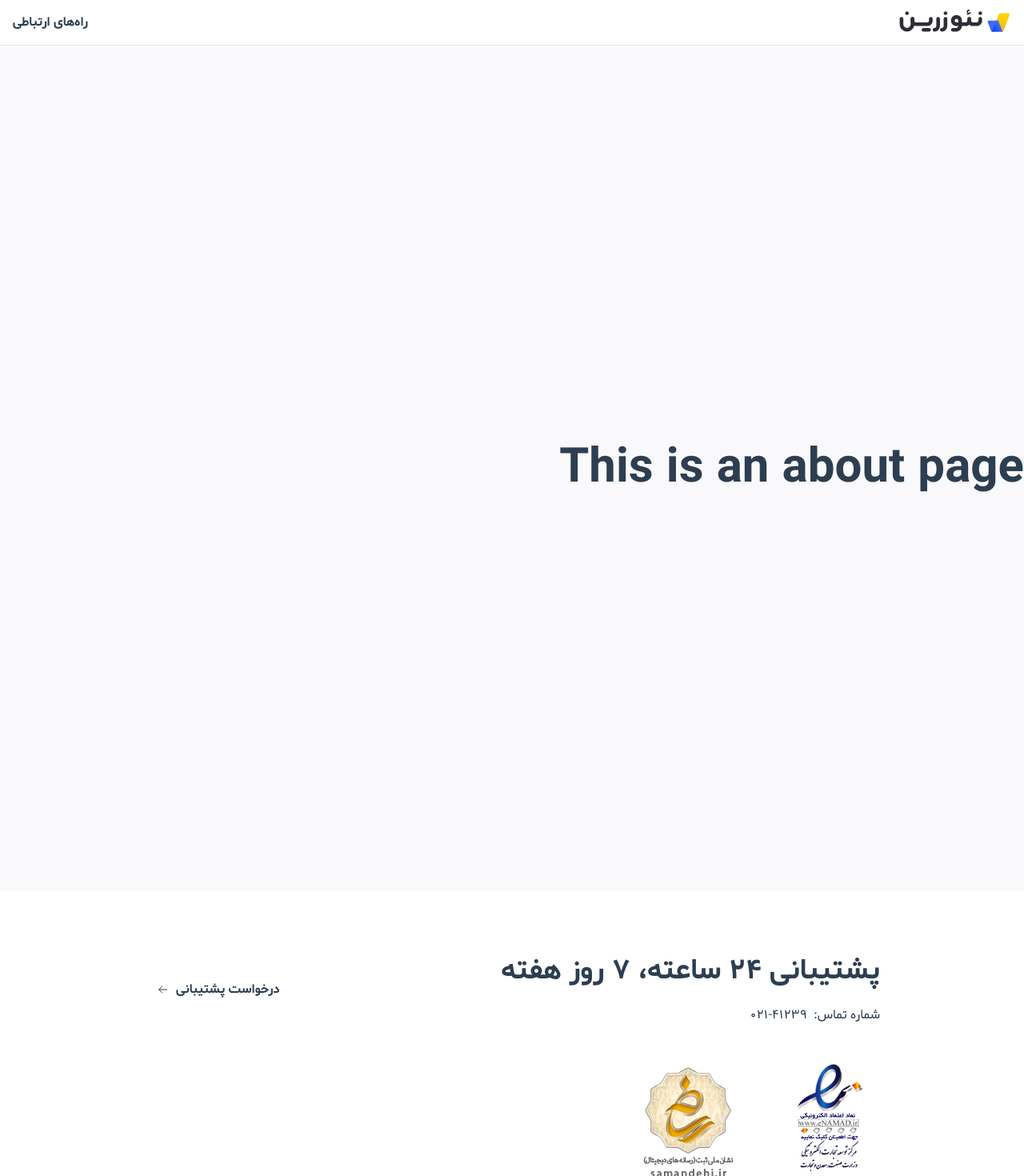
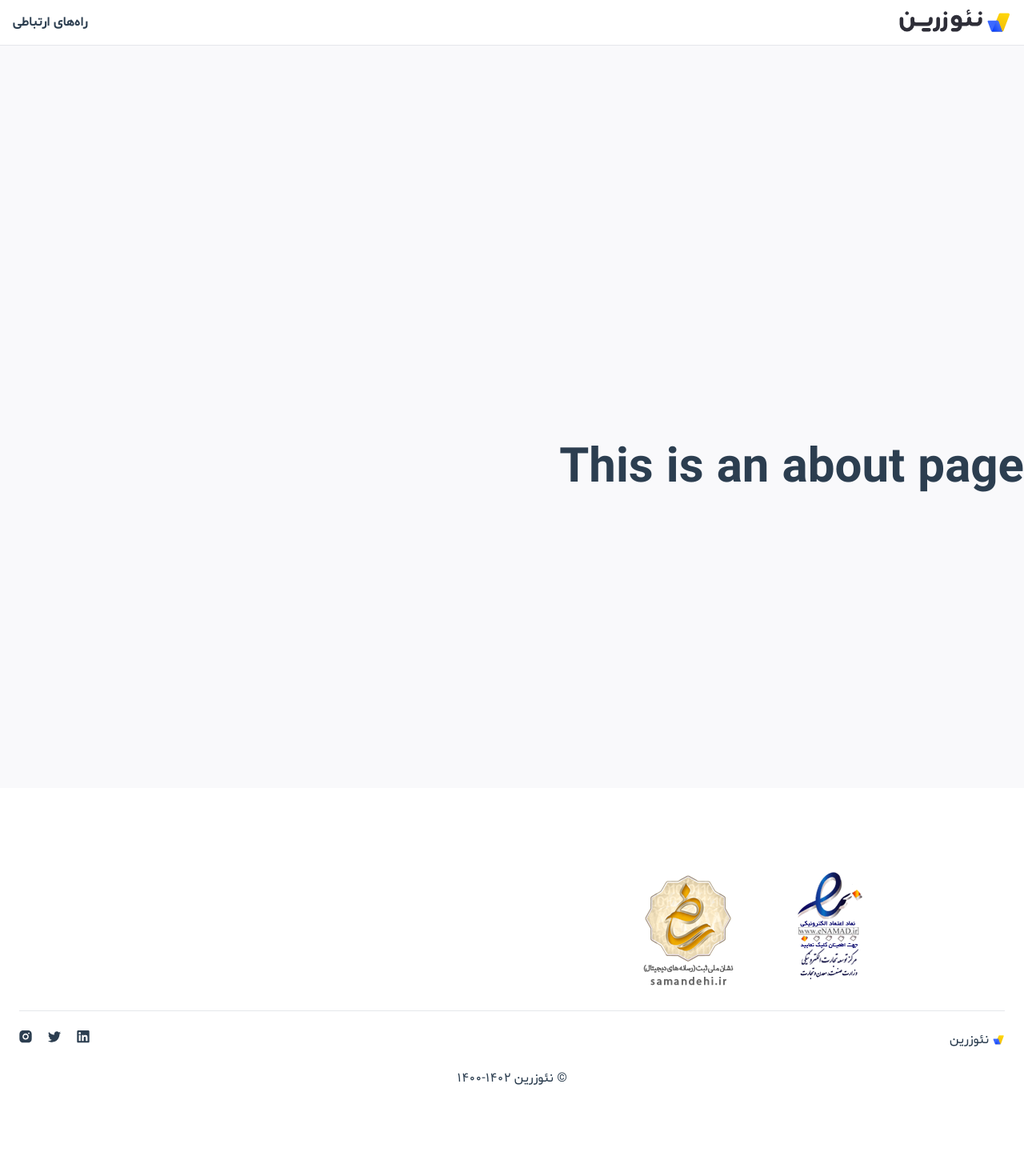
Before and after one commit to mostafakazemi/neozarin-vue, a Vue app: page /download in a window 1280 px wide. Shown: the top 1470 px of the page at 80% size. After the commit the page ends 1440 px from the top, so only its background shows below. Built offline with nearby package versions, Linux system fonts and the light colour scheme.

Commit message:
Update support-section

```diff
--- a/src/components/SupportSection/index.vue
+++ b/src/components/SupportSection/index.vue
@@ -1,6 +1,8 @@
 <template>
-  <HomeSectionWrapper class="w-full">
-    <div class="flex flex-col w-full items-center md:flex-row md:justify-between gap-y-6">
+  <div class="bg-white py-20 px-14">
+    <div
+      class="flex flex-col w-full items-center md:flex-row md:justify-between gap-y-6 bg-cont-dim rounded-xl p-8"
+    >
       <div class="flex flex-col gap-y-6 md:items-start">
         <h2>پشتیبانی ۲۴ ساعته، ۷ روز هفته</h2>
         <p>
@@ -13,13 +15,13 @@
         </p>
       </div>
       <div>
-        <TheButton variant="" class="gap-x-2">
+        <TheButton size="lg" variant="white" class="gap-x-2">
           درخواست پشتیبانی
           <IconArrow />
         </TheButton>
       </div>
     </div>
-  </HomeSectionWrapper>
+  </div>
 </template>
 
 <script>
--- a/src/components/TheFooter/index.vue
+++ b/src/components/TheFooter/index.vue
@@ -1,6 +1,5 @@
 <template>
   <footer class="bg-white py-20 px-6 flex flex-col gap-y-6">
-    <SupportSection />
     <CertificateSection class="border-b py-6" />
     <SocialSection />
     <CopyrightSection />
--- a/src/layouts/default.vue
+++ b/src/layouts/default.vue
@@ -1,6 +1,6 @@
 <template>
   <TheHeader />
-  <main class="flex-grow flex flex-col items-center py-32">
+  <main class="flex-grow flex flex-col items-center pt-32">
     <div class="w-full">
       <router-view></router-view>
     </div>
--- a/src/pages/Home.vue
+++ b/src/pages/Home.vue
@@ -7,6 +7,7 @@
     <ComingSoonFeaturesSection />
     <FaqSection />
     <DownloadSection />
+    <SupportSection />
   </div>
 </template>
 
```
